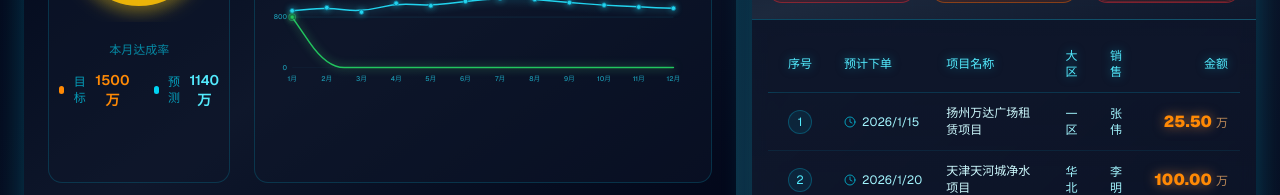
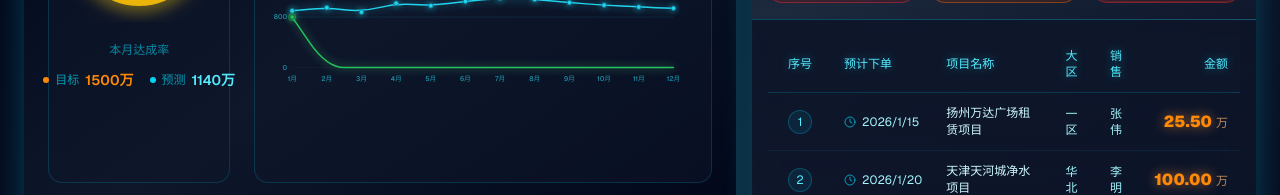
Before and after one commit to navylee1990/coze_jsc, a Next.js app: page /gm in a window 1280 px wide. Shown: the part 344-539 px from the top of the page. Built offline with nearby package versions, Linux system fonts and the light colour scheme.

Commit message:
fix: 修复指标布局，确保目标、预测水平显示

```diff
--- a/src/components/PredictionDecisionCard.tsx
+++ b/src/components/PredictionDecisionCard.tsx
@@ -736,14 +736,14 @@ export default function PredictionDecisionCard({
             />
             <div className="mt-5 text-center">
               <div className="text-cyan-400/60 text-xs mb-3">本月达成率</div>
-              <div className="flex items-center justify-center gap-6 text-sm">
-                <div className="flex items-center gap-2">
-                  <div className="w-2 h-2 rounded-full bg-orange-400" />
+              <div className="flex items-center justify-center gap-4 text-sm whitespace-nowrap">
+                <div className="flex items-center gap-1.5">
+                  <div className="w-1.5 h-1.5 rounded-full bg-orange-400" />
                   <span className="text-cyan-400/70 text-xs">目标</span>
                   <span className="font-semibold text-orange-400 text-sm">{target}万</span>
                 </div>
-                <div className="flex items-center gap-2">
-                  <div className="w-2 h-2 rounded-full bg-cyan-400" />
+                <div className="flex items-center gap-1.5">
+                  <div className="w-1.5 h-1.5 rounded-full bg-cyan-400" />
                   <span className="text-cyan-400/70 text-xs">预测</span>
                   <span className="font-semibold text-cyan-300 text-sm">
                     {mounted ? Math.round(animatedForecast) : 0}万
```
